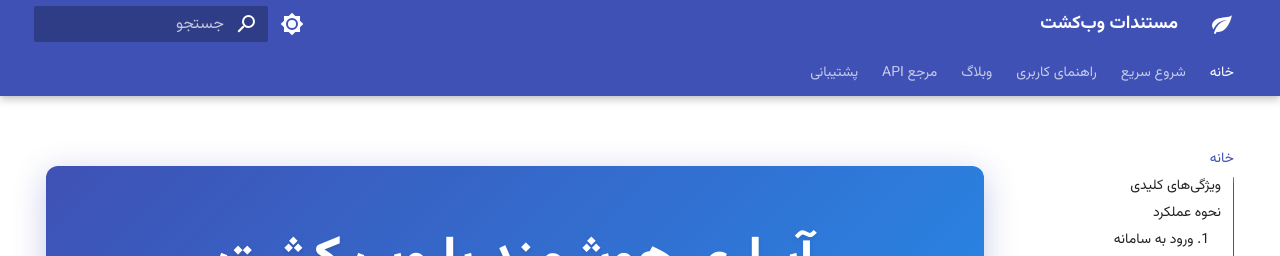
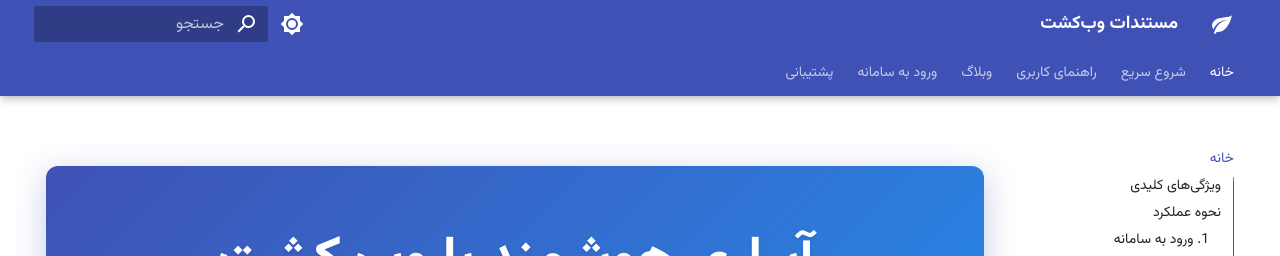
Before and after one commit to salehin90/webkesht_docs_fa, an MkDocs documentation site: the page built from docs/index.md, in a window 1280 px wide. Shown: the top 256 px of the page. Built offline with MkDocs 1.6.1 and Material for MkDocs 9.7.7, drawn with Linux system fonts in a browser that asks for light colours.

Commit message:
update webkesy app link

```diff
--- a/mkdocs.yml
+++ b/mkdocs.yml
@@ -103,7 +103,7 @@ nav:
     - مدیریت زمین‌ها: user-guide/land-management.md
   - وبلاگ:
     - blog/index.md
-  - مرجع API:
-    - http://app.webkesht.com/swagger
+  - ورود به سامانه:
+    - http://webkesht.com/app
   - پشتیبانی:
     - support/index.md
```
